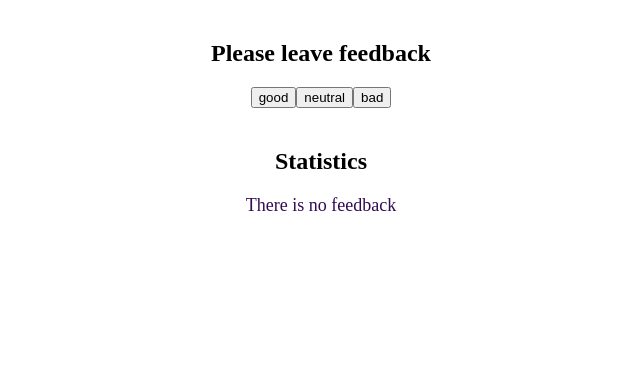
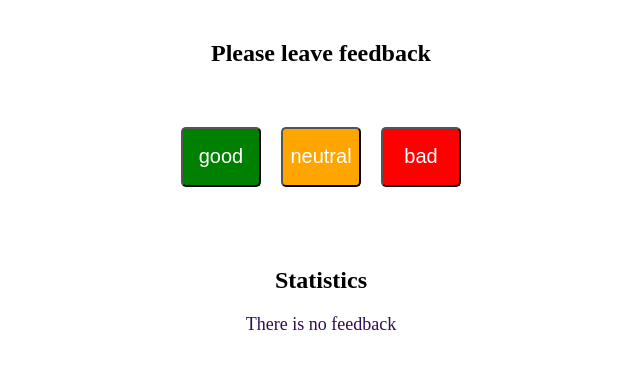
Before and after one commit to MateuszBieda/goit-react-hw-02-feedback, a React (Create React App) app: page / in a window 1280 px wide. Shown: the top 368 px of the page, without its empty margins (319-959 px from the left). Built offline with nearby package versions, Linux system fonts and the light colour scheme.

Commit message:
css update

```diff
--- a/src/components/FeedbackOptions/FeedbackOptions.module.css
+++ b/src/components/FeedbackOptions/FeedbackOptions.module.css
@@ -0,0 +1,22 @@
+.button {
+    display: inline-block;
+    color: white;
+    width: 80px;
+    height: 60px;
+    border-radius: 5px;
+    font-size: 20px;
+    margin:10px;
+    margin-top: 40px;
+    margin-bottom: 40px;
+  }
+
+  .button:first-child{
+    background-color:green ;
+  }
+
+  .button:nth-child(2){
+    background-color:orange ;
+  }
+  .button:nth-child(3){
+    background-color:red ;
+  }
```
